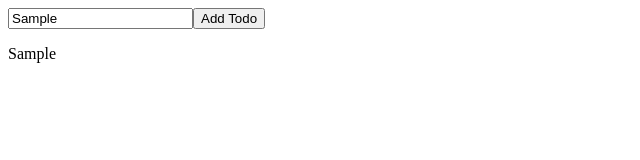
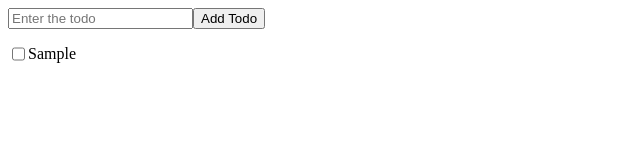
Before and after one commit to Nitishsaini1/MERN-Journey, a React (Vite) app in the folder React/React Learning/: page / in a window 1280 px wide. Both pictures are taken after typing "Sample" into the empty fields and a click on the button "Add Todo". Shown: the top 160 px of the page, without its empty margins (0-640 px from the left). Built offline with nearby package versions, Linux system fonts and the light colour scheme.

Commit message:
Day 39: add Todo completion toggle

```diff
--- a/React/React Learning/src/App.css
+++ b/React/React Learning/src/App.css
@@ -199,3 +199,6 @@
   padding:10px;
   /* border:1px solid grey;  */
 }
+.flex{
+  display:flex;
+}
--- a/React/React Learning/src/App.jsx
+++ b/React/React Learning/src/App.jsx
@@ -1,5 +1,5 @@
 // import {useState} from 'react';
-// import "./App.css";
+
 // function Header() {
 //   return <h1 className="center">My website</h1>;
 // }
@@ -88,52 +88,61 @@
 //   );
 // }
 // export default App;
-
+import "./App.css";
 import { useState } from "react";
 
   let nextId = 1;
 
-console.log("nextId outside:", nextId);
 function Todo() {
 
-  console.log("Todo render, nextId:", nextId);
   const [text, setText] = useState("");
   const [todos, setTodos] = useState([]);
 
   function addTodo(){
-
-  console.log("ADD CLICK — nextId before:", nextId);
     const newTodos = {
+      completed:false,
     id: nextId,
-    text: text,
-  };
+    text: text
+    };
  setTodos([...todos, newTodos]);
  nextId=nextId+1;
+ setText("");
 
-  console.log("ADD CLICK — nextId after:", nextId);
-  console.log(newTodos);
-  console.log(todos);
 }
-console.log(todos);
 
-  return (
+
+return (
     <>
-      <input
+    <input
         type="text"
-        placeholder="Enter a todo"
+        placeholder="Enter the todo"
+        value={text}
+
         onChange={(e) => setText(e.target.value)}
       />
       <button onClick={addTodo}>Add Todo</button>
-
-
       <div>
         { todos.map((todo) => {
+          return  (
+            <div className="flex"  key={todo.id}>
+            <input
+            type="checkbox"
+            checked={todo.completed}
+            onChange={(e)=> {
+              setTodos(
+                todos.map((currentTodo) =>
+                currentTodo.id === todo.id
+                ? {...currentTodo , completed:e.target.checked}
+                : currentTodo
+                 )
+                );
+            }}
+            />
+            <p> {todo.text} </p>
+            </div>
 
-          return  <p key={todo.id}> {todo.text} </p>
-
-        })
-
-        }
+        )
+        })}
       </div>
     </>
   );
```
